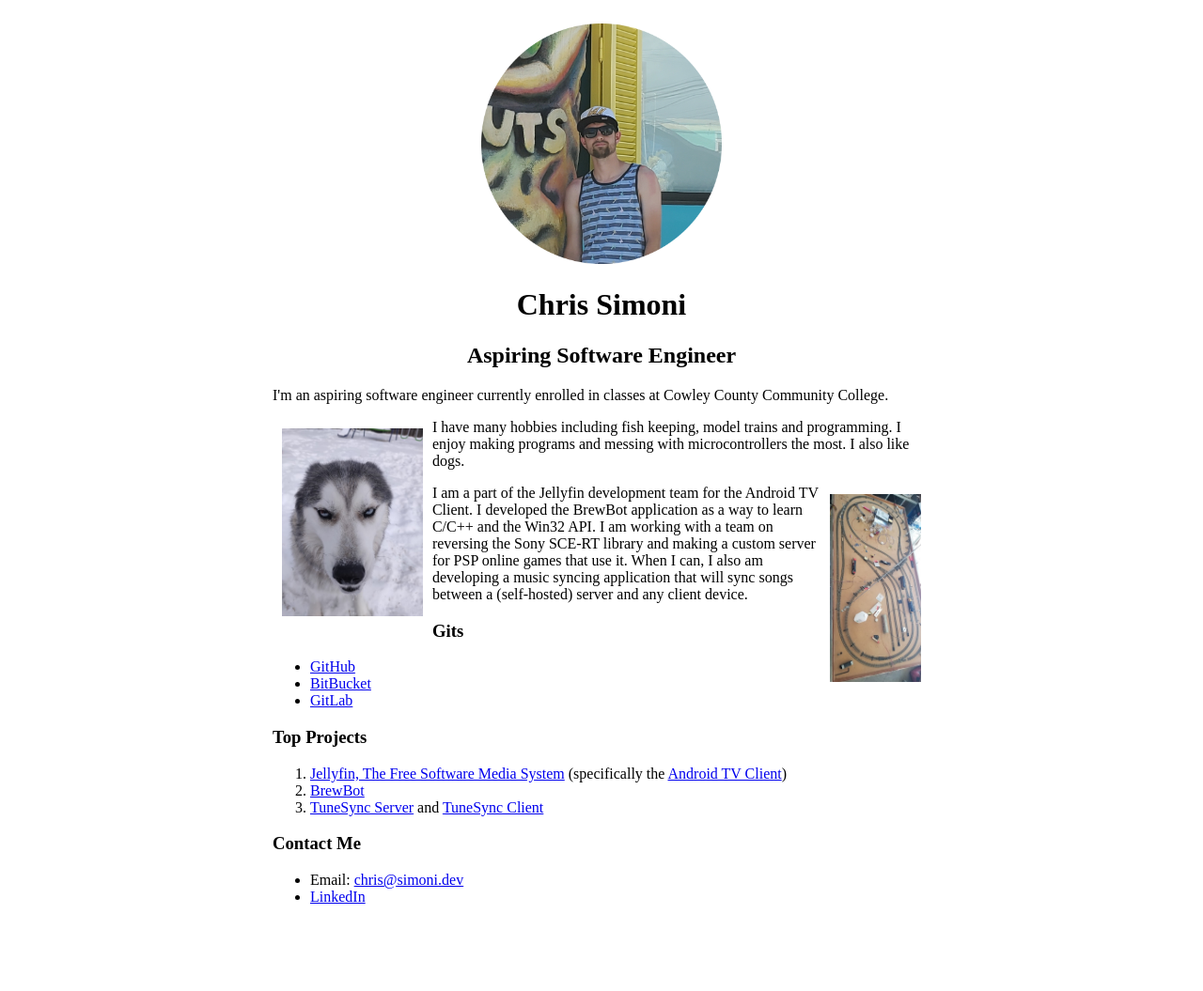
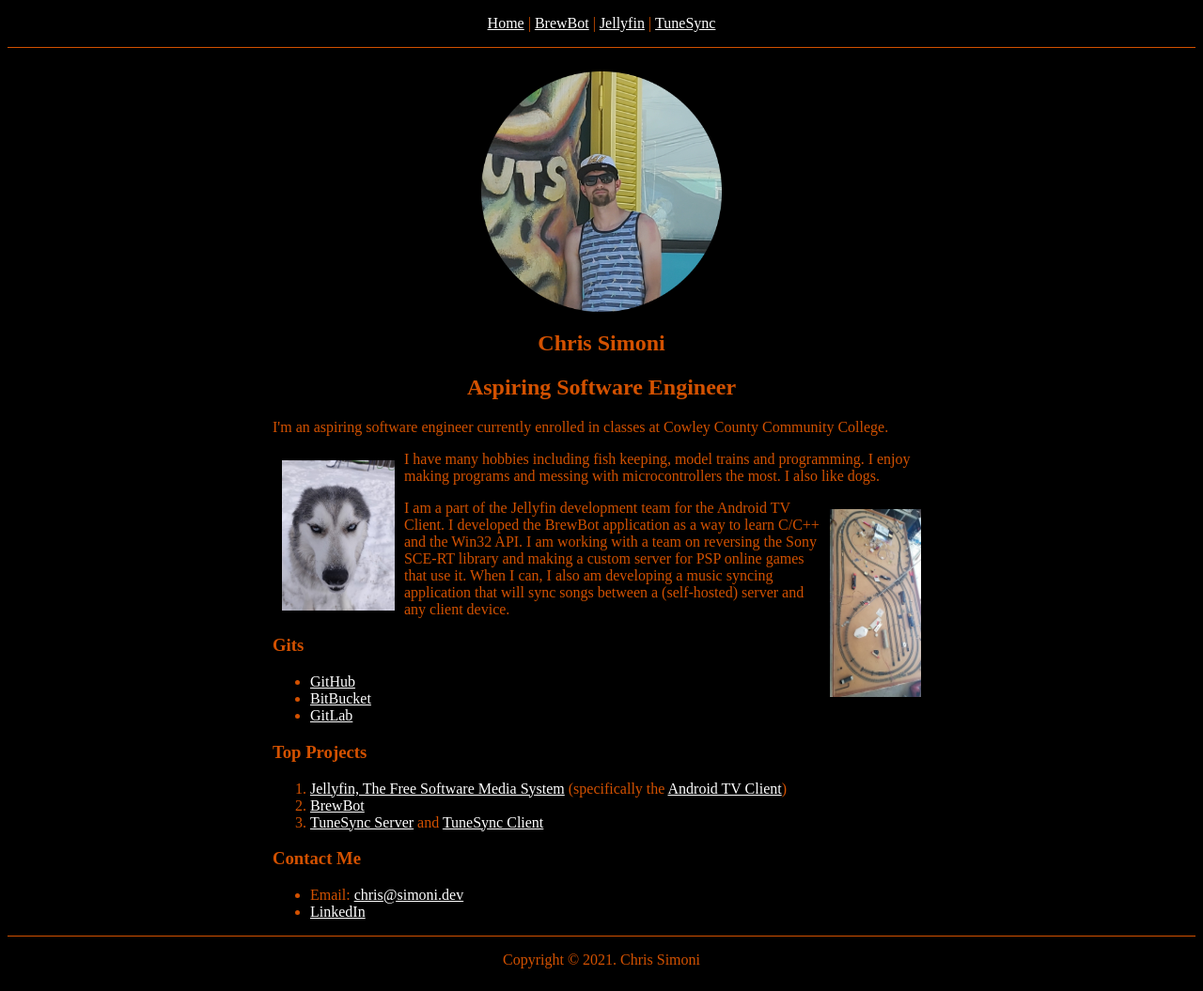
Before and after one commit to MrChip53/simoni.dev, a plain HTML site: page index.html in a window 1280 px wide. Shown: the whole page at 94% size. Before the commit the page ends 980 px from the top, so only its background shows below. Drawn offline with Linux system fonts and the light colour scheme.

Commit message:
Unit 2 - Create webpages that use inline, internal, and external css

```diff
--- /dev/null
+++ b/css/main.css
@@ -0,0 +1,90 @@
+:root {
+    --main-orange: #D35100;
+    --secondary-orange: #F07900;
+}
+
+body {
+    background-color: black;
+    color: var(--main-orange);
+}
+
+a:link {
+    color: white;
+}
+
+a:visited {
+    color: var(--secondary-orange);
+}
+
+.content {
+    max-width: 700px;
+    margin: auto;
+}
+
+h1, h2 {
+    display: flex;
+    justify-content: center;
+}
+
+nav {
+    border-bottom: 1px solid var(--main-orange);
+}
+
+footer {
+    border-top: 1px solid var(--main-orange);
+    display: flex;
+    justify-content: center;
+}
+
+.navbar-item {
+    display: inline-flex;
+    justify-content: center;
+}
+
+.navbar-item a:visited {
+    color: white;
+}
+
+.navbar ol {
+    display: flex;
+    justify-content: center;
+    list-style-type: none;
+    padding-left: 0;
+}
+
+.left {
+    float: left;
+}
+
+.right {
+    float: right;
+}
+
+.portrait {
+    display: flex;
+    justify-content: center;
+    margin-top: 25px;
+}
+
+.portrait img {
+    width: 20vw;
+    min-width: 200px;
+}
+
+.tl {
+    border-left: 1px solid var(--main-orange);
+}
+
+.tb {
+    border-bottom: 1px solid var(--main-orange);
+    padding-left: 10px;
+    padding-right: 10px;
+}
+
+.tr {
+    border-right: 1px solid var(--main-orange);
+}
+
+.tt {
+    border-top: 1px solid var(--main-orange);
+}
--- a/index.html
+++ b/index.html
@@ -1,41 +1,34 @@
 <!DOCTYPE html>
-<html lang="">
+<html lang="en">
   <head>
     <meta charset="utf-8">
-    <title>simoni.dev</title>
-  <style>
-    body {
-      max-width: 700px;
-      margin: auto;
-    }
-
-    h1, h2 {
-      display: flex;
-      justify-content: center;
-    }
-
-    .portrait {
-      display: flex;
-      justify-content: center;
-      margin-top: 25px;
-    }
-  </style>
+    <title>Home - simoni.dev</title>
+    <link rel="stylesheet" href="css/main.css">
   </head>
   <body>
+    <header>
+      <nav class="navbar">
+        <ol>
+          <li class="navbar-item"><a href="#">Home</a>&nbsp;|&nbsp;</li>
+          <li class="navbar-item"><a href="./brewbot.html">BrewBot</a>&nbsp;|&nbsp;</li>
+          <li class="navbar-item"><a href="#" onclick="alert('Coming soon');">Jellyfin</a>&nbsp;|&nbsp;</li>
+          <li class="navbar-item"><a href="#" onclick="alert('Coming soon');">TuneSync</a></li>
+        </ol>
+      </nav>
+    </header>
+    <section class="content">
       <div  class="portrait">
-      <a href="https://simoni.dev">
-        <img src="./assets/me.png" style="width: 20vw; min-width: 200px;" alt="Me!">
-      </a>
+        <img src="./assets/me.png" alt="Me!">
       </div>
       <h1>Chris Simoni</h1>
       <h2>Aspiring Software Engineer</h2>
       <p>I'm an aspiring software engineer currently enrolled in classes at Cowley County Community College.</p>
       <div>
-      <img src="./assets/dog.jpg" style="float: left; height: 20vw; max-height: 200px; margin: 10px;"/>
+        <img src="./assets/dog.jpg" class="left" style="height: 20vw; max-height: 160px; margin: 10px;" alt="" />
         <p>I have many hobbies including fish keeping, model trains and programming. I enjoy making programs and messing with microcontrollers the most. I also like dogs.</p>
       </div>
       <div>
-      <img src="./assets/train.jpg" style="float: right; height: 20vw; max-height: 200px; margin: 10px;"/>
+        <img src="./assets/train.jpg" class="right" style="height: 20vw; max-height: 200px; margin: 10px;" alt="" />
         <p>I am a part of the Jellyfin development team for the Android TV Client. I developed the BrewBot application as a way to learn C/C++ and the Win32 API.
            I am working with a team on reversing the Sony SCE-RT library and making a custom server for PSP online games that use it.
            When I can, I also am developing a music syncing application that will sync songs between a (self-hosted) server and any client device.</p>
@@ -43,35 +36,39 @@
       <h3>Gits</h3>
       <ul>
         <li>
-        <a href="https://github.com/MrChip53">GitHub</a>
+          <a target="_blank" href="https://github.com/MrChip53">GitHub</a>
         </li>
         <li>
-        <a href="https://bitbucket.org/TSP_Disconnected/">BitBucket</a>
+          <a target="_blank" href="https://bitbucket.org/TSP_Disconnected/">BitBucket</a>
         </li>
         <li>
-        <a href="https://gitlab.com/MrChip53">GitLab</a>
+          <a target="_blank" href="https://gitlab.com/MrChip53">GitLab</a>
         </li>
       </ul>
       <h3>Top Projects</h3>
       <ol>
         <li>
-        <a href="https://github.com/jellyfin">Jellyfin, The Free Software Media System</a> (specifically the <a href="https://github.com/jellyfin/jellyfin-androidtv">Android TV Client</a>)
+          <a target="_blank" href="https://github.com/jellyfin">Jellyfin, The Free Software Media System</a> (specifically the <a target="_blank" href="https://github.com/jellyfin/jellyfin-androidtv">Android TV Client</a>)
         </li>
         <li>
-        <a href="https://bitbucket.org/TSP_Disconnected/brewbot/">BrewBot</a>
+          <a target="_blank" href="https://bitbucket.org/TSP_Disconnected/brewbot/">BrewBot</a>
         </li>
         <li>
-        <a href="https://github.com/MrChip53/tune-sync-api">TuneSync Server</a> and <a href="https://github.com/MrChip53/tune-sync-ionic-client">TuneSync Client</a>
+          <a target="_blank" href="https://github.com/MrChip53/tune-sync-api">TuneSync Server</a> and <a target="_blank" href="https://github.com/MrChip53/tune-sync-ionic-client">TuneSync Client</a>
         </li>
       </ol>
       <h3>Contact Me</h3>
       <ul>
         <li>
-        Email: <a href="mailto:chris@simoni.dev">chris@simoni.dev</a>
+          Email: <a target="_blank" href="mailto:chris@simoni.dev">chris@simoni.dev</a>
         </li>
         <li>
-        <a href="https://www.linkedin.com/in/christopher-simoni-46bb87215/">LinkedIn</a>
+          <a target="_blank" href="https://www.linkedin.com/in/christopher-simoni-46bb87215/">LinkedIn</a>
         </li>
       </ul>
+    </section>
+    <footer>
+      <p>Copyright &copy; 2021. Chris Simoni</p>
+    </footer>
   </body>
 </html>
```
Also changed, not shown: brewbot.html (added, +62 -0 lines), assets/freebrew.png (added). Lines whose indentation alone changed are shown as unchanged.
